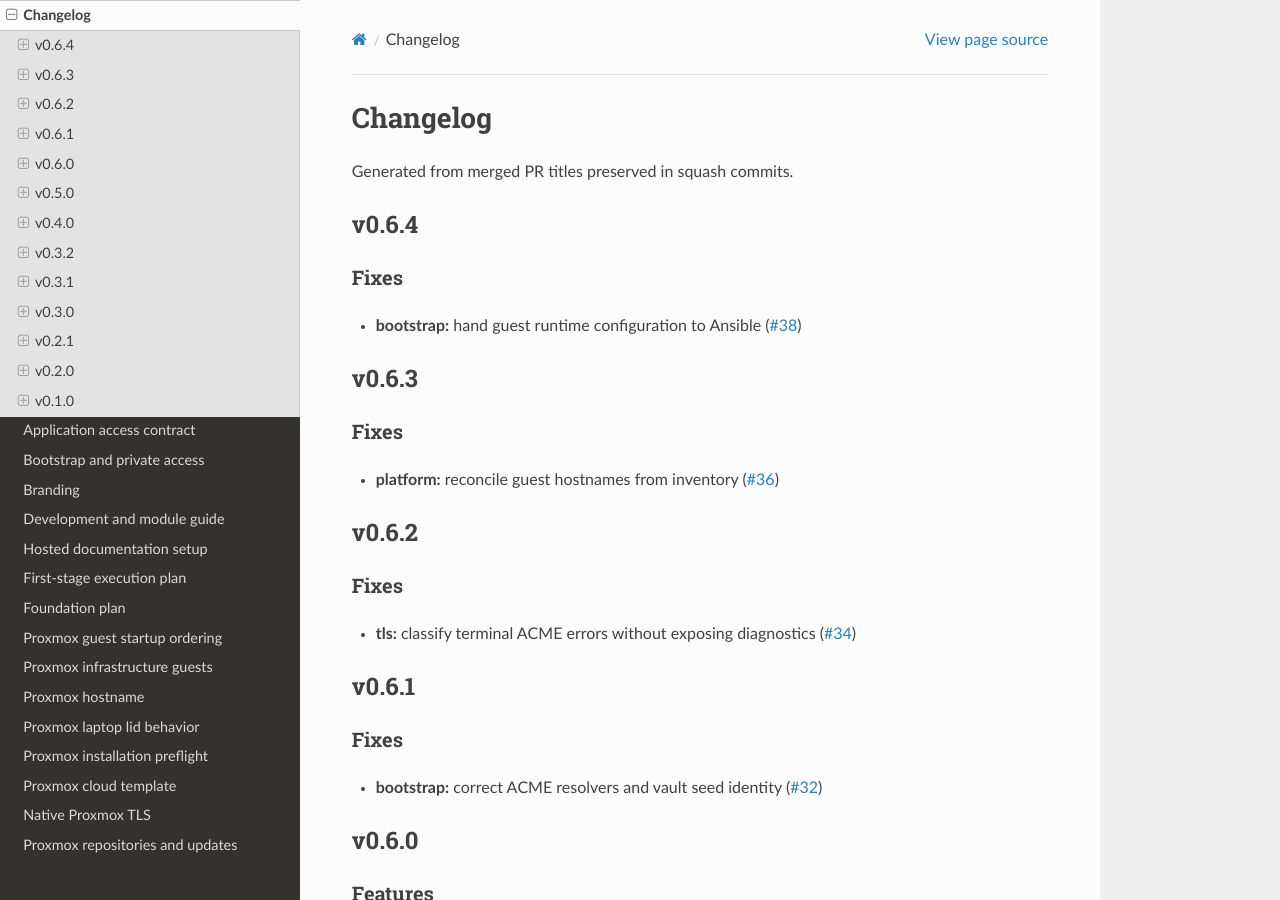
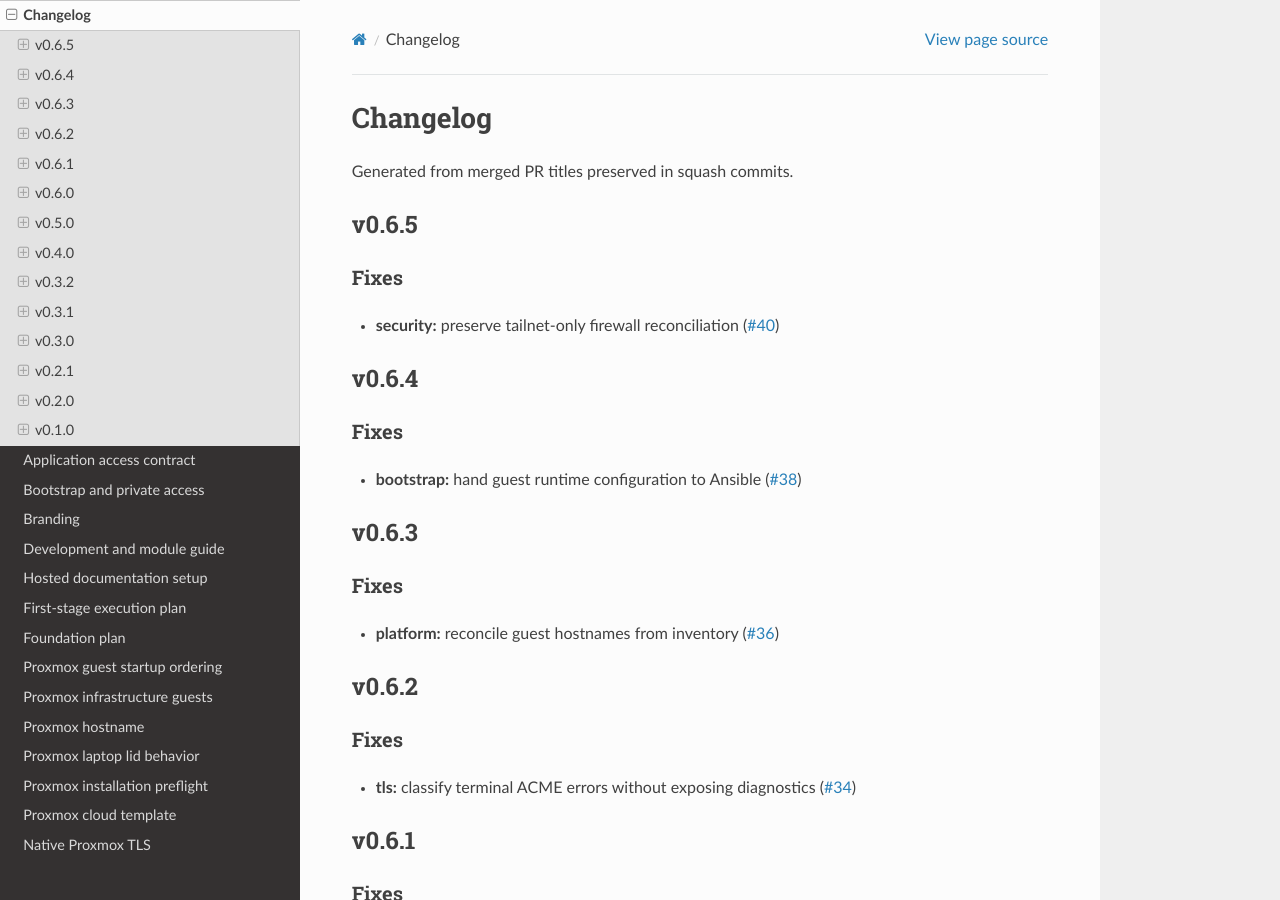
Before and after one commit to CafofoLabs/milkyway, a Sphinx documentation site: the page built from docs/CHANGELOG.md, in a window 1280 px wide and 900 px high. Built offline with Sphinx 7.4.7 and the Read the Docs theme 3.1.0, drawn with Linux system fonts in a browser that asks for light colours; the version number could not be read and is left out.

Commit message:
chore(release): v0.6.5 (#41)

```diff
--- a/docs/CHANGELOG.md
+++ b/docs/CHANGELOG.md
@@ -2,6 +2,10 @@
 
 Generated from merged PR titles preserved in squash commits.
 
+## v0.6.5
+
+### Fixes
+- **security:** preserve tailnet-only firewall reconciliation ([#40](https://github.com/CafofoLabs/milkyway/pull/40))
 ## v0.6.4
 
 ### Fixes
```
Also changed, not shown: 1 other file.
